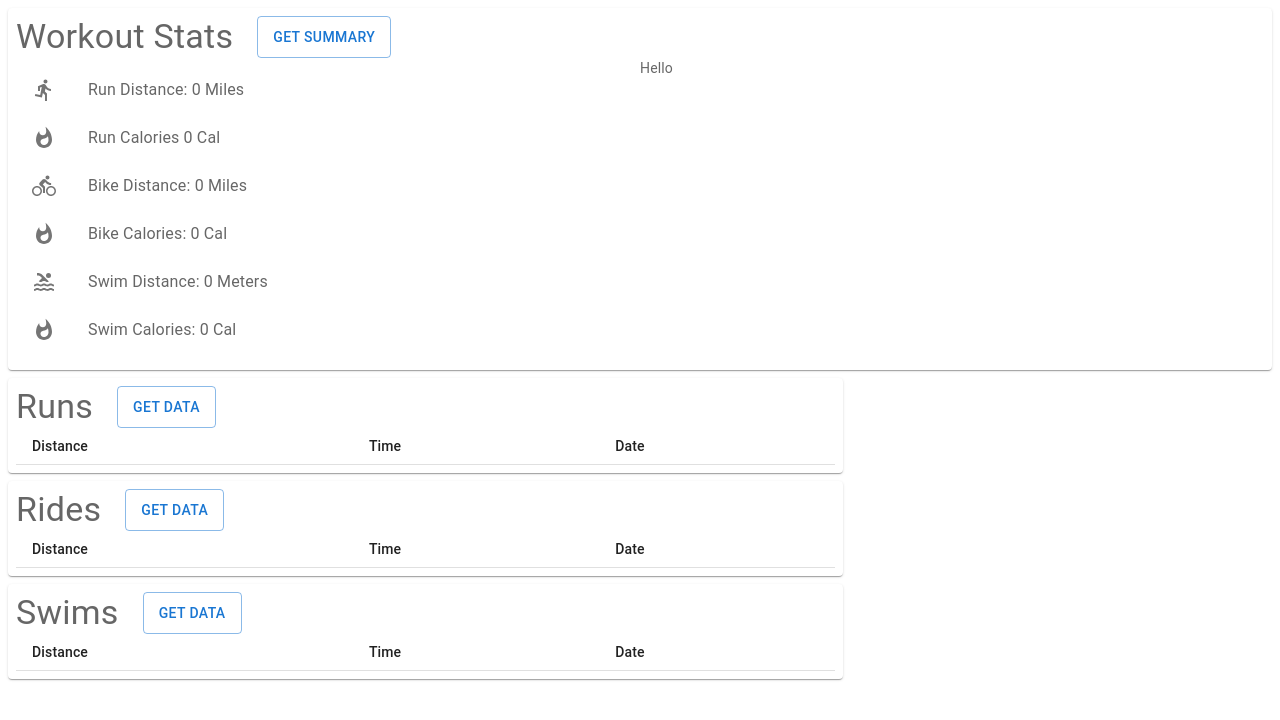
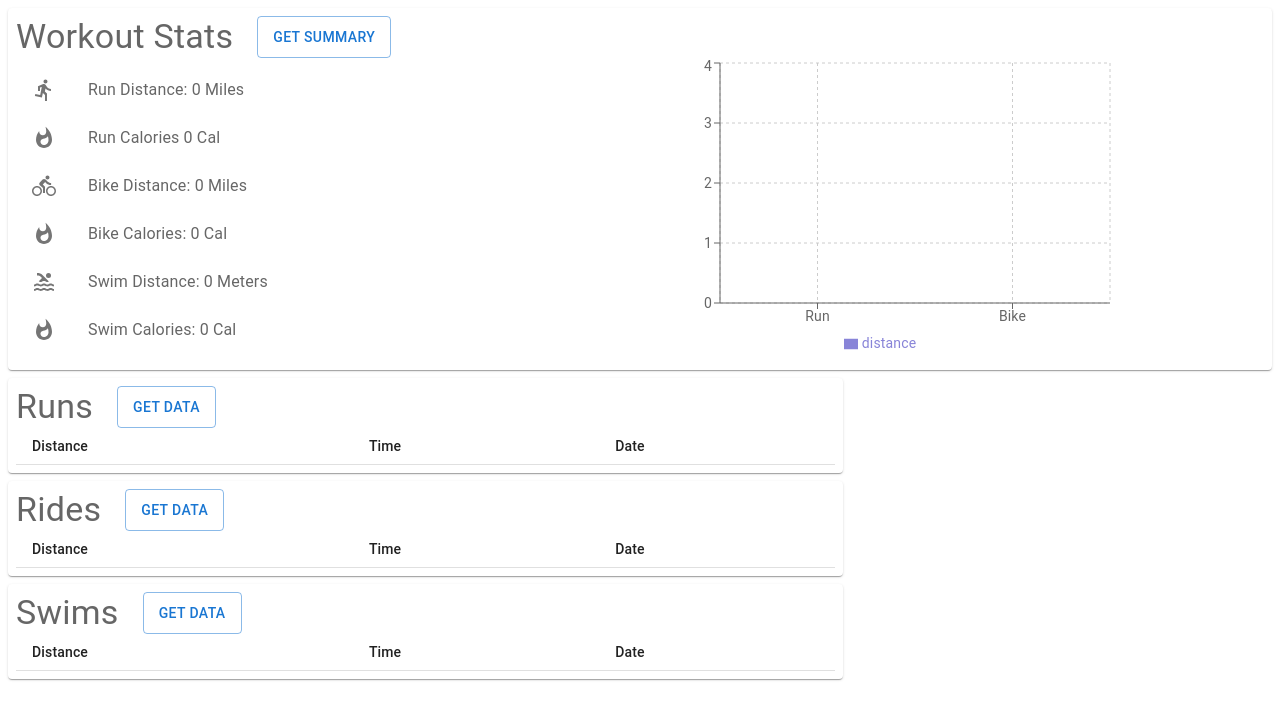
Before and after one commit to cerdamario13/Garmin-dashboard, a Next.js app: page / in a window 1280 px wide. Shown: the top 720 px of the page. Built offline with nearby package versions, Linux system fonts and the light colour scheme.

Commit message:
added chart to UI

```diff
--- a/src/app/components/Summaries.tsx
+++ b/src/app/components/Summaries.tsx
@@ -10,7 +10,8 @@ import {
   ListItem,
   Alert
  } from '@mui/material'
- import { DirectionsRun, Whatshot, DirectionsBike, Pool } from "@mui/icons-material";
+import { DirectionsRun, Whatshot, DirectionsBike, Pool } from "@mui/icons-material";
+import { BarChart, Bar, Rectangle, XAxis, YAxis, CartesianGrid, Tooltip, Legend } from 'recharts';
 import { useState } from 'react';
 import DistanceDialog from './Dialogs/DistanceDialog';
 import SwimDialog from './Dialogs/SwimingDialog';
@@ -29,6 +30,17 @@ const Summaries = () => {
     total_distance: 0,
     total_calories: 0
   });
+
+  const [summariesChartData, setSummariesChartData] = useState([
+    {
+      name: 'Run',
+      distance: 0,
+    },
+    {
+      name: 'Bike',
+      distance: 0,
+    }
+  ]); // [{name: 'Run', distance: 0}, {name: 'Bike', distance: 0}
 
   // Error handling
   const [error, setError] = useState(false);
@@ -62,6 +74,23 @@ const Summaries = () => {
       setRunSummary(tempData['runs']);
       setBikeSummary(tempData['bike_rides']);
       setSwimSummary(tempData['swims']);
+
+
+      // get the data ready for recharts
+      const summariesChart = [
+        {
+          name: 'Run',
+          distance: tempData['runs']['total_distance'],
+        },
+        {
+          name: 'Bike',
+          distance: tempData['bike_rides']['total_distance'],
+        }
+      ]
+
+      setSummariesChartData(summariesChart);
+
+
     } catch (e) {
       setError(true);
       setErrorMessage('Failed to get Workout Stats');
@@ -92,7 +121,6 @@ const Summaries = () => {
         break;
     }
   }
-
 
 
   return (
@@ -158,7 +186,24 @@ const Summaries = () => {
             </>
 
             <>
-                Hello
+              <BarChart
+                width={500}
+                height={300}
+                data={summariesChartData}
+                margin={{
+                  top: 5,
+                  right: 30,
+                  left: 20,
+                  bottom: 5,
+                }}
+              >
+                <CartesianGrid strokeDasharray="3 3" />
+                <XAxis dataKey="name" />
+                <YAxis />
+                <Tooltip />
+                <Legend />
+                <Bar dataKey="distance" fill="#8884d8" />
+              </BarChart>
             </>
 
 
```
